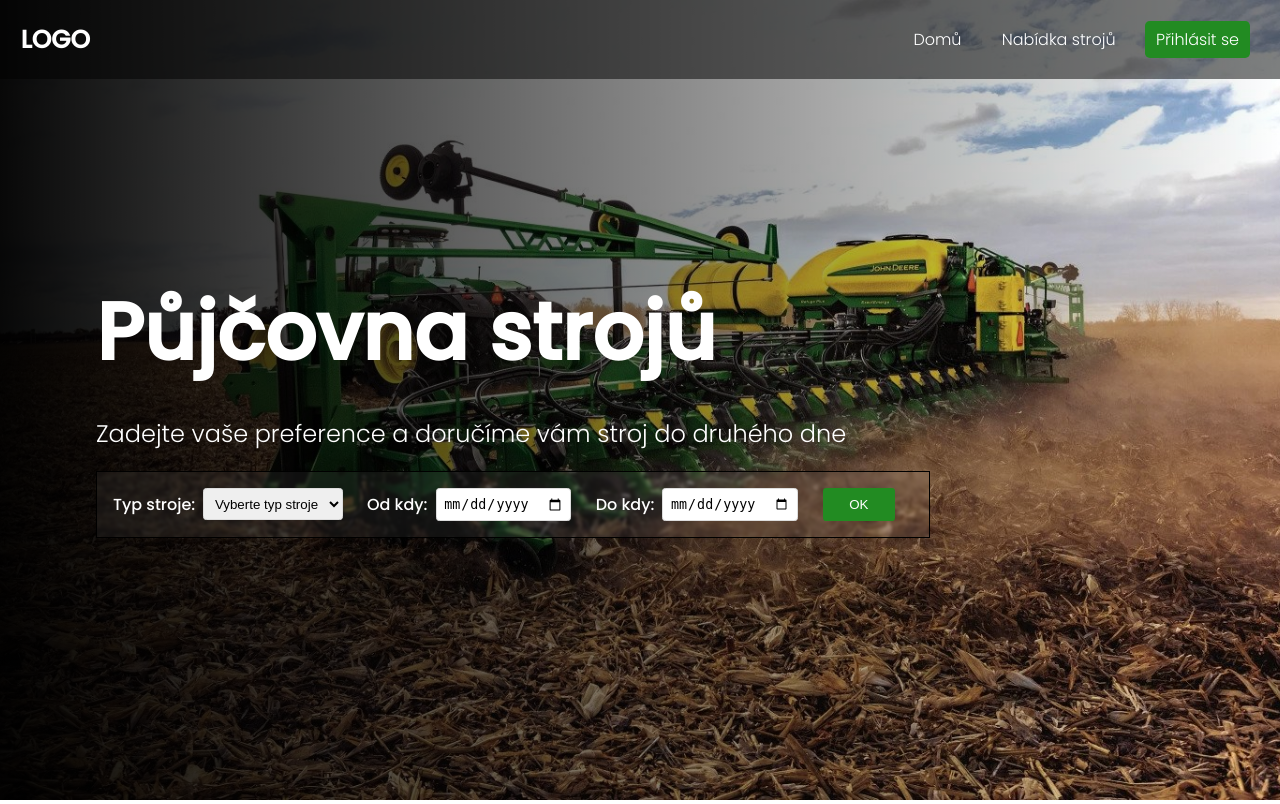
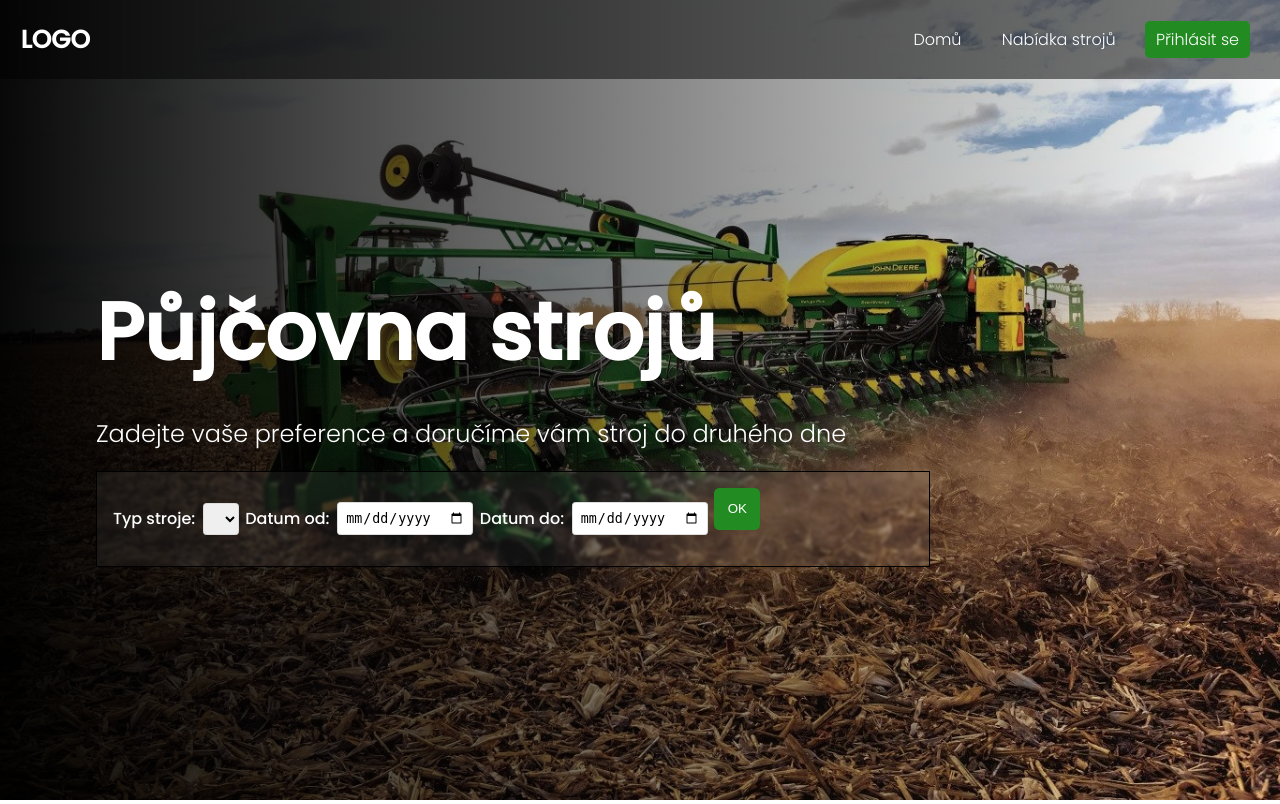
Before and after one commit to simonator420/RentingServiceWebApp, a Flask app: page / in a window 1280 px wide. Shown: the top 804 px of the page. Run offline with Flask 3, Linux system fonts and the light colour scheme; lists and menus that the app fills with data are empty.

Commit message:
Rendering form from WTForms

```diff
--- a/forms/forms.py
+++ b/forms.py
@@ -2,6 +2,12 @@ from flask_wtf import FlaskForm
 from wtforms import *
 from wtforms.validators import *
 from wtforms.widgets import *
+
+class SearchForm(FlaskForm):
+    type = SelectField('Typ stroje: ', choices=[], validators=[DataRequired()])
+    date_from = DateField('Datum od: ', validators=[DataRequired()])
+    date_to = DateField('Datum do: ', validators=[DataRequired()])
+    submit = SubmitField('OK', validators=[DataRequired()])
 
 
 # Struktura formuláře pro přihlášení zákazníka
--- a/static/css/styles.css
+++ b/static/css/styles.css
@@ -52,6 +52,13 @@ html, body {
     display: flex;
     align-items: center;
 }
+
+.form-section form {
+    display: flex;
+    flex-wrap: wrap;
+    justify-content: space-around;
+}
+
 
 .form-section .input-group label {
     margin-right: 0.5em;
--- a/static/js/script.js
+++ b/static/js/script.js
@@ -10,6 +10,10 @@ function toggleMenu() {
 document.addEventListener('DOMContentLoaded', function () {
     var dateFrom = document.getElementById('date-from');
     var dateTo = document.getElementById('date-to');
+    var today = new Date().toISOString().split('T')[0];
+
+    dateTo.min = today;
+    dateFrom.min = today;
 
     // Funkce pro aktualizaci omezení pro výběr data
     function updateDateConstraints() {
--- a/templates/homepage/index.jinja
+++ b/templates/homepage/index.jinja
@@ -8,48 +8,50 @@
             <h1>Půjčovna strojů</h1>
             <h2>Zadejte vaše preference a doručíme vám stroj do druhého dne</h2>
         </div>
+{#        <div class="form-section">#}
+{#             <!--<form id="filter-form" method="POST" action="{{ url_for('homepage.home') }}">-->#}
+{#            <div class="input-group">#}
+{#                <label for="machine-type">Typ stroje:</label>#}
+{#                <select id="machine-type">#}
+{#                    <option value="default">Vyberte typ stroje</option>#}
+{#                    <!-- Vyplnění zápisy z tabulky Typ_stroje -->#}
+{#                    {% for typ_stroje_value in typ_stroje_values %}#}
+{#                    <option value="{{ typ_stroje_value }}">{{ typ_stroje_value }}</option>#}
+{#                    {% endfor %}#}
+{#                </select>#}
+{#            </div>#}
+{#            <div class="input-group">#}
+{#                <label for="date-from">Od kdy:</label>#}
+{#                <input type="date" id="date-from">#}
+{#            </div>#}
+{#            <div class="input-group">#}
+{#                <label for="date-to">Do kdy:</label>#}
+{#                <input type="date" id="date-to">#}
+{#            </div>#}
+{#            <button type="submit">OK</button>#}
+{#             <!--</form>-->#}
+{#            <div class="error-message"></div>#}
+{#        </div>#}
+
         <div class="form-section">
-             <!--<form id="filter-form" method="POST" action="{{ url_for('homepage.home') }}">-->
+            <form action="{{ url_for('homepage.search') }}" method="post">
+                {{ search_form.hidden_tag() }}
                 <div class="input-group">
-                <label for="machine-type">Typ stroje:</label>
-                <select id="machine-type">
-                    <option value="default">Vyberte typ stroje</option>
-                    <!-- Vyplnění zápisy z tabulky Typ_stroje -->
-                    {% for typ_stroje_value in typ_stroje_values %}
-                    <option value="{{ typ_stroje_value }}">{{ typ_stroje_value }}</option>
-                    {% endfor %}
-                </select>
+                    {{ search_form.type.label }}
+                    {{ search_form.type(id="machine-type") }}
                 </div>
                 <div class="input-group">
-                <label for="date-from">Od kdy:</label>
-                <input type="date" id="date-from">
+                    {{ search_form.date_from.label }}
+                    {{ search_form.date_from(id="date-from") }}
                 </div>
                 <div class="input-group">
-                <label for="date-to">Do kdy:</label>
-                <input type="date" id="date-to">
+                    {{ search_form.date_to.label }}
+                    {{ search_form.date_to(id="date-to") }}
                 </div>
-            <button type="submit">OK</button>
-             <!--</form>-->
-            <div class="error-message"></div>
-            <!--po vybrání by se měli vypsat věci zde-->
-    <div class="output-group">
-        {% for result in results %}
-            <div class="input-group">
-                <label for="machine-type">Typ stroje:</label>
-                <p>{{ result.typ_stroje.typ }}</p>
+                <div>
+                    {{ search_form.submit(class="btn btn-primary") }}
                 </div>
-            <div class="input-group">
-                <label for="date-from">Od kdy:</label>
-                <p>{{ result.datum_od }}</p>
-            </div>
-            <div class="input-group">
-                <label for="date-to">Do kdy:</label>
-                <p>{{ result.datum_do }}</p>
-            </div>
-            <hr>
-        {% endfor %}
-    </div>
-
+            </form>
         </div>
     </div>
 
--- a/templates/profile/prihlaseni.jinja
+++ b/templates/profile/prihlaseni.jinja
@@ -23,7 +23,7 @@
             <a href="{{url_for('profile.registrace')}}">Vytvořit si účet</a>
           </div>
         </form>
+      </div>
 
-      </div>
     </div>
 {% endblock %}
--- a/views/homepage.py
+++ b/views/homepage.py
@@ -1,14 +1,28 @@
-from flask import Blueprint, render_template
+from flask import Blueprint, render_template, redirect, url_for, request
 
 from database.database import session_maker, Typ_stroje, Stroj
-from forms.forms import ObjednavkaForm
+from forms import ObjednavkaForm, SearchForm
 
 homepage = Blueprint('homepage', __name__)
 
 @homepage.route('/', methods=['GET', 'POST'], endpoint='home')
 def home():
     form = ObjednavkaForm()
+    search_form = SearchForm()
     results = []
+
+    # ziskani hodnot typ stroje z databaze
+    typ_stroje_values = session_maker.query(Typ_stroje.typ_stroje_nazev).distinct().all()
+    # dynamicke nastaveni hodnot typu stroje do atributu dropboxu - choices
+    search_form.type.choices = [(value.typ_stroje_nazev, value.typ_stroje_nazev) for value in typ_stroje_values]
+
+    if request.method == 'POST' and search_form.validate_on_submit():
+
+        typ = form.type.data
+        datum_od = form.date_from.data
+        datum_do = form.date_to.data
+
+        pass
 
     # Kontrola, zda byl formulář odeslán
     if form.is_submitted():
@@ -29,4 +43,15 @@ def home():
         results = query.all()
 
     # Vrátí šablonu index.jinja s předanými daty
-    return render_template('homepage/index.jinja', form=form, results=results)
+    return render_template('homepage/index.jinja', form=form, search_form=search_form, results=results)
+
+@homepage.route('/search', methods=['GET', 'POST'])
+def search():
+    form = SearchForm()
+    if request.method == 'POST' and form.validate_on_submit():
+
+        typ = form.type.data
+        datum_od = form.date_from.data
+        datum_do = form.date_to.data
+
+    return redirect(url_for('order.nabidka_stroju'))
--- a/views/order.py
+++ b/views/order.py
@@ -1,7 +1,6 @@
 from flask import *
-from forms.forms import *
+from forms import *
 from database.database import *
-from werkzeug.security import check_password_hash
 import datetime
 
 order = Blueprint('order', __name__)
@@ -103,7 +102,7 @@ def zrusit_rezervaci():
         session_maker.commit()
 
     # Přesměrování zpět na profil uživatele
-    return redirect(url_for('views.profil'))
+    return redirect(url_for('profile.profil'))
 
 # Zrušení objednávky dispečerem
 @order.route('/zrusit_objednavku', methods=['POST'])
--- a/views/profile.py
+++ b/views/profile.py
@@ -1,9 +1,7 @@
 from flask import *
-from forms.forms import *
+from forms import *
 from database.database import *
 from werkzeug.security import check_password_hash
-import datetime
-
 
 profile = Blueprint('profile', __name__)
 
--- a/views/views.py
+++ b/views/views.py
@@ -1,9 +1,4 @@
 from flask import *
-from forms.forms import *
-from database.database import *
-from werkzeug.security import check_password_hash
-import datetime
-
 
 views = Blueprint('views', __name__)
 click=0
```
Lines whose indentation alone changed are shown as unchanged.
